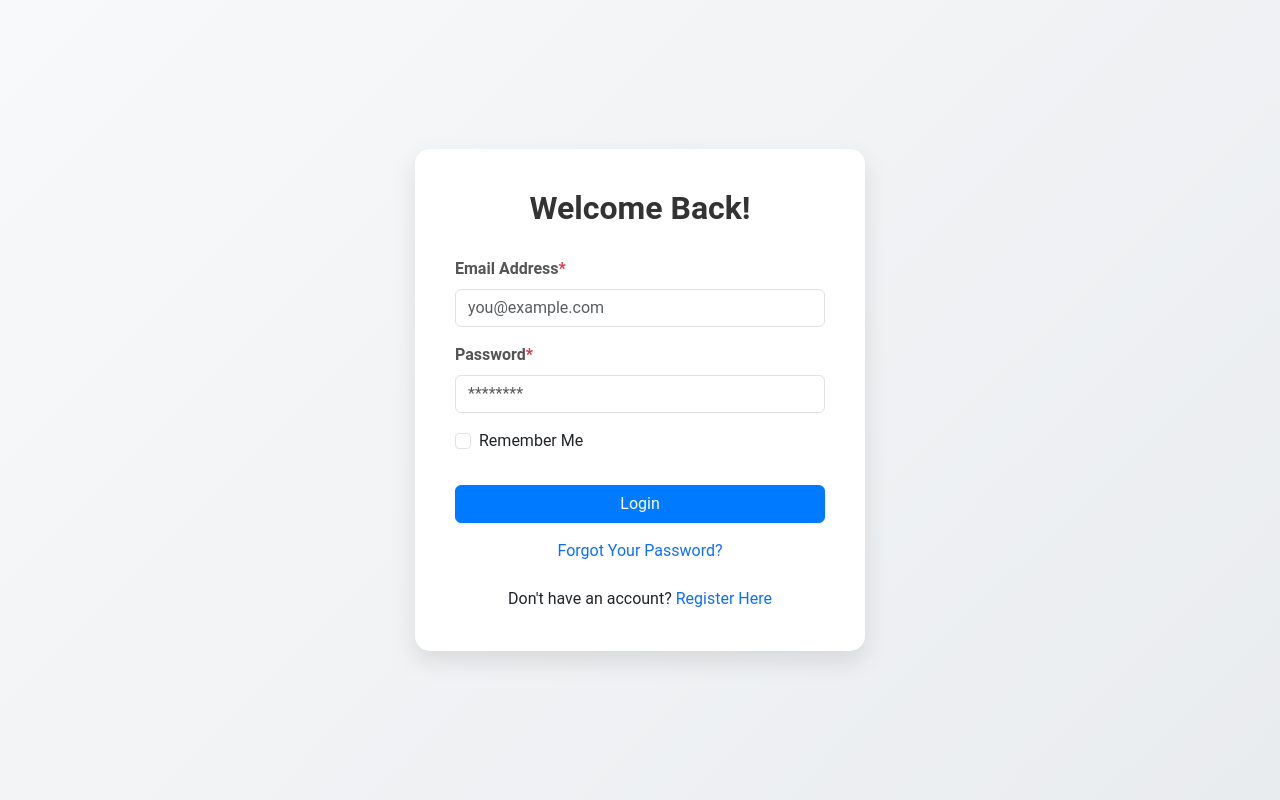
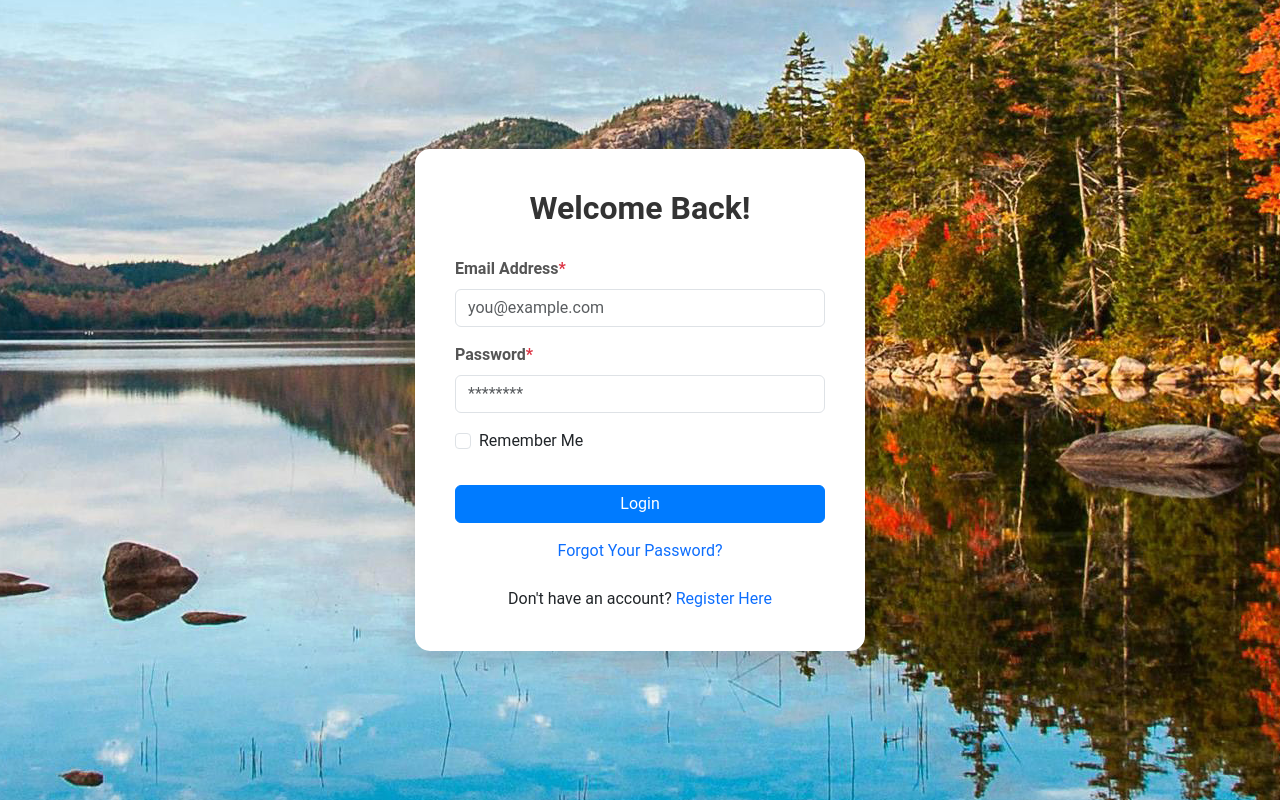
Before and after one commit to e-c-centric/bizmatchhub, a PHP site: page /login/login.php in a window 1280 px wide. Run offline with PHP 8.4, Linux system fonts and the light colour scheme; some libraries are stand-ins or nearby versions.

Commit message:
complete

```diff
--- a/login/login.php
+++ b/login/login.php
@@ -25,11 +25,12 @@ if (isset($_SESSION['user_id'])) {
         /* Custom Styles for Login Page */
 
         body {
-            background: linear-gradient(135deg, #f8f9fa, #e9ecef);
+            background: url('R.jpg') no-repeat center center fixed;
             height: 100vh;
             display: flex;
             align-items: center;
             justify-content: center;
+
         }
 
         .login-container {
--- a/login/register.php
+++ b/login/register.php
@@ -12,7 +12,7 @@
     <link href="../assets/style.css" rel="stylesheet">
     <style>
         body {
-            background: linear-gradient(135deg, #f5f7fa, #c3cfe2);
+            background: url('R.jpg') no-repeat center center fixed;
             height: 100vh;
             display: flex;
             align-items: center;
```
Also changed, not shown: login/R.jpg (added).
